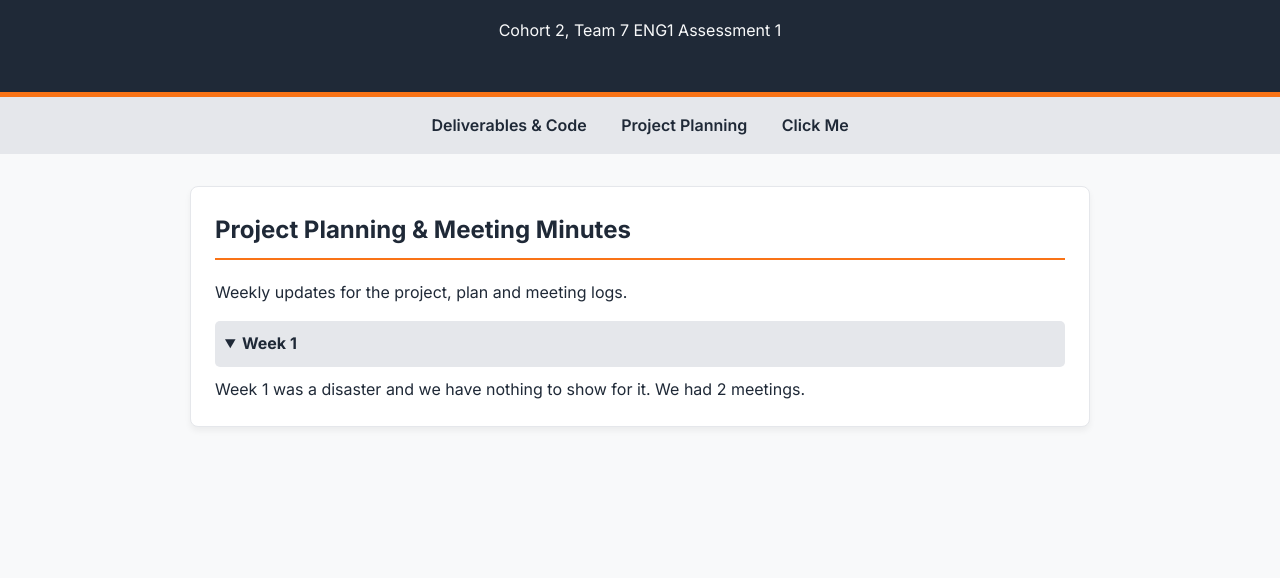
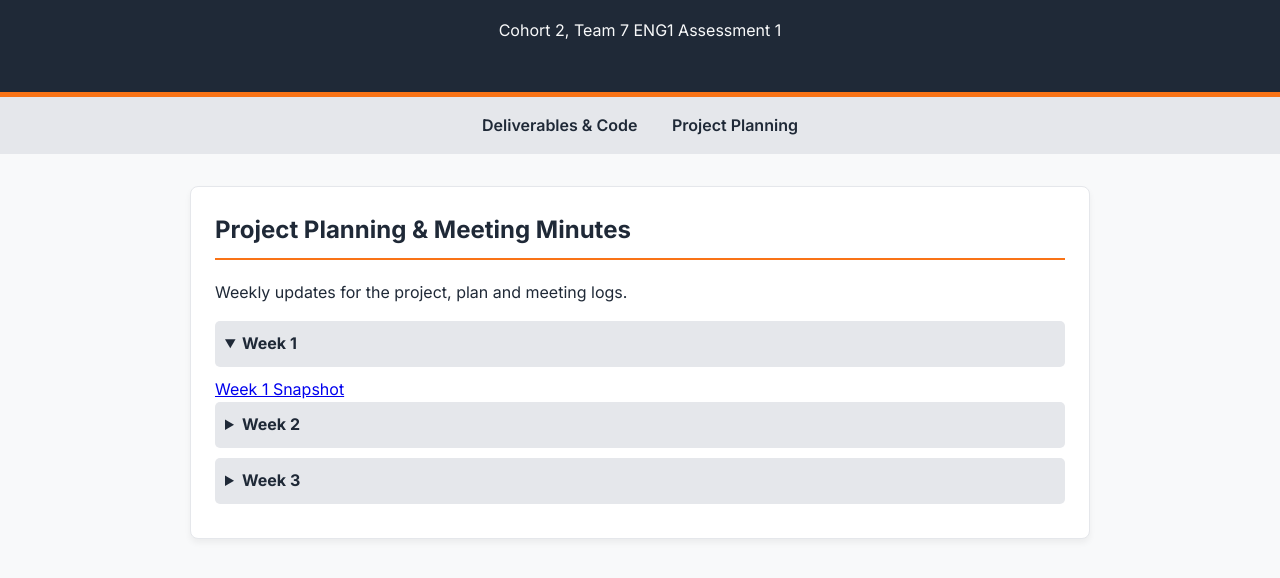
Before and after one commit to uoy-eng1-c2t7/uoy-eng1-c2t7.github.io, a plain HTML site: page planning.html in a window 1280 px wide. Both pictures are taken after a click on the heading "Week 1". Shown: the part 108-686 px from the top of the page. Drawn offline with Linux system fonts and the light colour scheme.

Commit message:
added weekly snapshots week 1-3 to the website

```diff
--- a/planning.html
+++ b/planning.html
@@ -15,7 +15,6 @@
         <nav>
             <a href="index.html">Deliverables & Code</a>
             <a href="planning.html">Project Planning</a>
-            <a href="https://www.youtube.com/watch?v=dQw4w9WgXcQ">Click Me</a>
         </nav>
 
         <div class="container">
@@ -27,7 +26,21 @@
                     <summary>
                         Week 1
                     </summary>
-                    Week 1 was a disaster and we have nothing to show for it. We had 2 meetings.
+                    <a href="https://drive.google.com/file/d/1HwyYPmtX_jVrNQ2fCkvUvMhpGOr8Vkb1/view?usp=share_link">Week 1 Snapshot</a>
+                </details>
+
+                <details>
+                    <summary>
+                        Week 2
+                    </summary>
+                    <a href="https://drive.google.com/file/d/14zrqaacGKwhzDqc_42vkwMPSOLv_mfGt/view?usp=sharing">Week 2 Snapshot</a>
+                </details>
+
+                <details>
+                    <summary>
+                        Week 3
+                    </summary>
+                    <a href="https://drive.google.com/file/d/1rov3nrKhtlMC5QEOEAhV-1c3KgDYQqZQ/view?usp=sharing">Week 3 Snapshot</a>
                 </details>
 
             </div>
```
